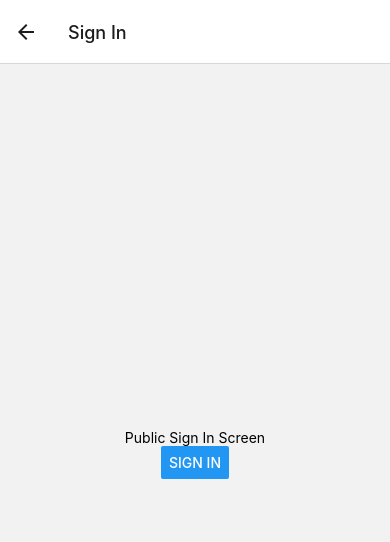
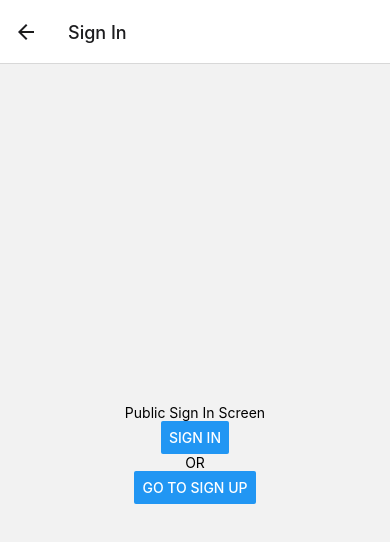
Before and after one commit to aliyurekli32/native-start, a React Native app: screen / in a window 390 px wide. Both pictures are taken after a click on the button "SIGN IN". Shown: the top 542 px of the page. Built offline with nearby package versions, Linux system fonts and the light colour scheme.

Commit message:
update: sign in and sign up

```diff
--- a/src/screens/SignIn/index.js
+++ b/src/screens/SignIn/index.js
@@ -10,11 +10,18 @@ const styles = StyleSheet.create({
   },
 });
 
-const SignInScreen = ({onSignIn}) => {
+const SignInScreen = ({onSignIn,navigation}) => {
   return (
     <View style={styles.container}>
       <Text>Public Sign In Screen</Text>
       <Button title='Sign In' onPress={onSignIn} />
+
+      <Text>OR</Text>
+
+      <Button
+        title="Go to Sign Up"
+        onPress={() => navigation.navigate('Sign Up')}
+      />
     </View>
   );
 };
```
